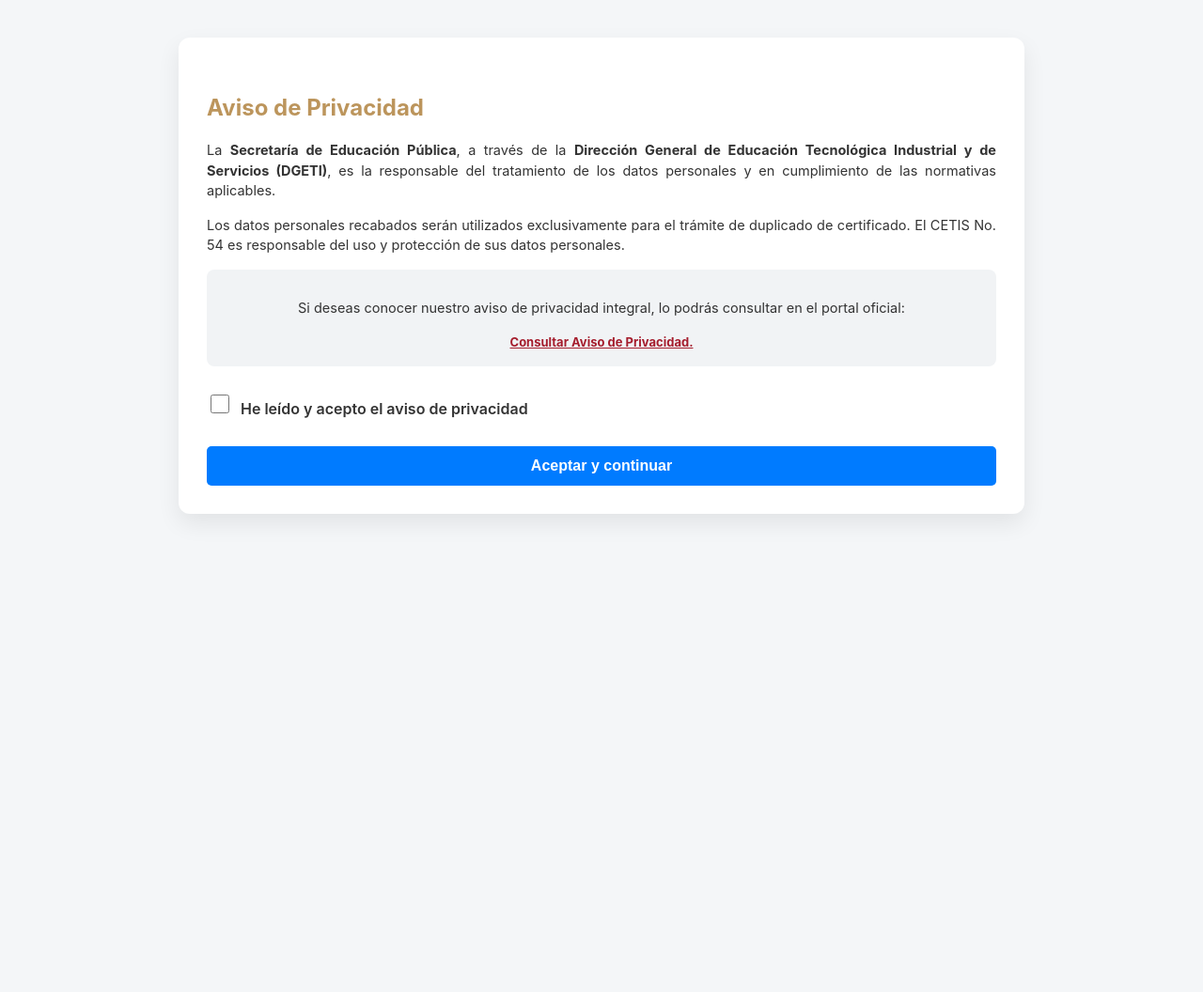
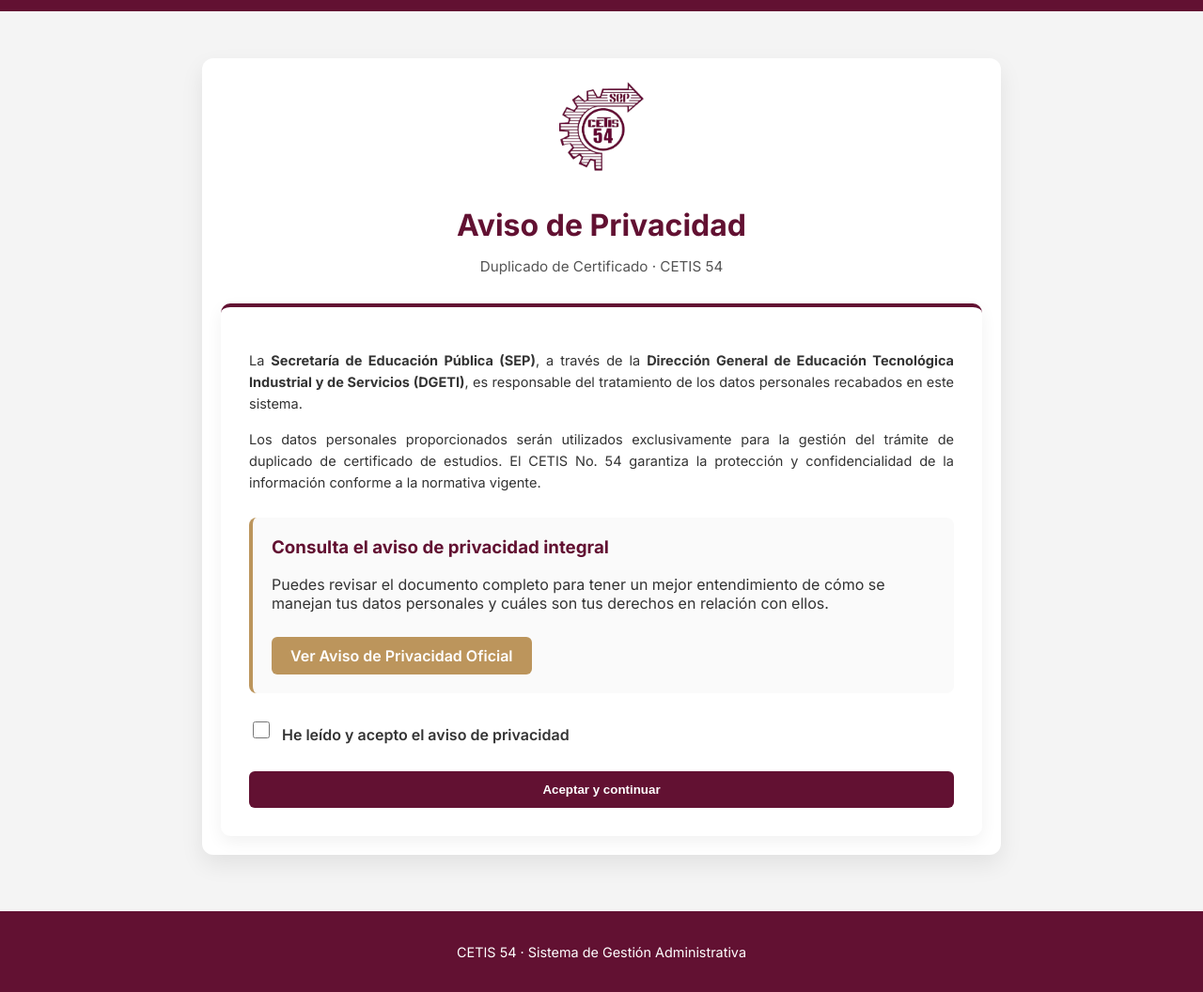
Before and after one commit to YahirArboleya/egresadosCetis54, a Flask app: page /aviso-privacidad in a window 1280 px wide. Shown: the whole page at 94% size. Before the commit the page ends 552 px from the top, so only its background shows below. Run offline with Flask 3, Linux system fonts and the light colour scheme; some libraries are stand-ins or nearby versions.

Commit message:
✨estilos aviso

```diff
--- a/static/css/aviso.css
+++ b/static/css/aviso.css
@@ -1,67 +1,143 @@
-/* Contenedor del texto legal */
+/* ===== FONDO GENERAL ===== */
+body {
+    margin: 0;
+    font-family: 'Inter', sans-serif;
+    background: #f4f4f4;
+}
+
+/* ===== BARRA SUPERIOR ===== */
+.top-bar {
+    height: 12px;
+    background: #621132;
+}
+
+/* ===== CONTENEDOR ===== */
+.container {
+    max-width: 850px;
+    margin: 50px auto;
+    padding: 20px;
+}
+
+/* ===== HEADER ===== */
+.header {
+    text-align: center;
+    margin-bottom: 30px;
+}
+
+.header img {
+    width: 90px;
+    margin-bottom: 10px;
+}
+
+.header h1 {
+    color: #621132;
+    margin-bottom: 5px;
+}
+
+.subtitle {
+    color: #555;
+    font-size: 0.95rem;
+}
+
+/* ===== TARJETA ===== */
+.card {
+    background: white;
+    padding: 30px;
+    border-radius: 10px;
+    box-shadow: 0 6px 18px rgba(0,0,0,0.06);
+    border-top: 4px solid #621132;
+}
+
+/* ===== TEXTO LEGAL ===== */
 .privacy-content {
     font-size: 14.5px;
     color: #333;
-    line-height: 1.5;
+    line-height: 1.6;
     text-align: justify;
     margin-bottom: 25px;
 }
 
+/* ===== CAJA PDF ===== */
 .privacy-link-container {
-    background-color: #f1f3f5;
-    padding: 15px;
+    background-color: #fafafa;
+    padding: 20px;
     border-radius: 8px;
-    margin-top: 15px;
-    text-align: center;
+    margin-bottom: 25px;
+    border-left: 4px solid #BC955C;
 }
 
-.pdf-link {
-    color: #a51d2d; /* Color guinda institucional opcional */
-    font-weight: bold;
-    text-decoration: underline;
-    font-size: 13px;
+.privacy-link-container h3 {
+    margin-top: 0;
+    color: #621132;
 }
 
-/* Alineación del Checkbox */
+/* ===== BOTÓN PDF ===== */
+.btn-pdf {
+    display: inline-block;
+    margin-top: 10px;
+    background: #BC955C;
+    color: white;
+    padding: 10px 20px;
+    border-radius: 6px;
+    text-decoration: none;
+    font-weight: 600;
+    transition: 0.3s ease;
+}
+
+.btn-pdf:hover {
+    background: #a8834f;
+}
+
+/* ===== CHECKBOX ===== */
 .check {
     display: flex;
-    align-items: center; /* Alinea el cuadro con el texto */
-    margin-top: 25px;
+    align-items: center;
+    gap: 10px;
+    font-weight: 600;
     margin-bottom: 20px;
-    font-weight: 600;
     cursor: pointer;
 }
 
 .check input[type="checkbox"] {
-    width: 20px;
-    height: 20px;
-    margin-right: 12px;
-    cursor: pointer;
+    width: 18px;
+    height: 18px;
+    accent-color: #621132;
 }
 
-/* Botón de acción */
+/* ===== BOTÓN PRINCIPAL ===== */
 .btn-primary {
     width: 100%;
     padding: 12px;
-    background-color: #007bff;
+    background: #621132;
     color: white;
     border: none;
-    border-radius: 5px;
-    font-size: 16px;
-    font-weight: bold;
+    border-radius: 6px;
+    font-weight: 600;
     cursor: pointer;
-    transition: background 0.3s;
+    transition: 0.3s ease;
 }
 
 .btn-primary:hover {
-    background-color: #0056b3;
+    background: #4e0f28;
 }
 
-.error {
-    color: #d93025;
-    background: #fce8e6;
-    padding: 10px;
-    border-radius: 4px;
+/* ===== ALERTA ===== */
+.alert {
+    background: #fdecea;
+    color: #a10000;
+    padding: 12px;
+    border-radius: 6px;
     margin-top: 15px;
-    font-size: 14px;
+    font-weight: 600;
+    border-left: 4px solid #a10000;
 }
+
+/* ===== FOOTER ===== */
+.footer {
+    margin-top: 60px;
+    padding: 20px;
+    text-align: center;
+    background: #621132;
+    color: white;
+    font-size: 0.9rem;
+}
--- a/templates/aviso_privacidad.html
+++ b/templates/aviso_privacidad.html
@@ -2,47 +2,81 @@
 <html lang="es">
 <head>
     <meta charset="UTF-8">
-    <title>Aviso de Privacidad - CETIS 54</title>
+    <title>Aviso de Privacidad | CETIS 54</title>
+    <link href="https://fonts.googleapis.com/css2?family=Inter:wght@400;600;700&display=swap" rel="stylesheet">
     <link rel="stylesheet" href="{{ url_for('static', filename='css/base.css') }}">
     <link rel="stylesheet" href="{{ url_for('static', filename='css/aviso.css') }}">
 </head>
 <body>
 
-<div class="box">
-    <h2>Aviso de Privacidad</h2>
+<div class="top-bar"></div>
+
+<div class="container">
+
+    <header class="header">
+        <img src="{{ url_for('static', filename='img/logo.png') }}" alt="Logo CETIS 54">
+        <h1>Aviso de Privacidad</h1>
+        <p class="subtitle">Duplicado de Certificado · CETIS 54</p>
+    </header>
+
+    <div class="card">
 
         <div class="privacy-content">
             <p>
-            La <strong>Secretaría de Educación Pública</strong>, a través de la <strong>Dirección General de Educación Tecnológica Industrial y de Servicios (DGETI)</strong>, es la responsable del tratamiento de los datos personales y en cumplimiento de las normativas aplicables.
+                La <strong>Secretaría de Educación Pública (SEP)</strong>, a través de la
+                <strong>Dirección General de Educación Tecnológica Industrial y de Servicios (DGETI)</strong>,
+                es responsable del tratamiento de los datos personales recabados en este sistema.
             </p>
 
             <p>
-            Los datos personales recabados serán utilizados exclusivamente para el trámite de duplicado de certificado. El CETIS No. 54 es responsable del uso y protección de sus datos personales.
+                Los datos personales proporcionados serán utilizados exclusivamente para la gestión
+                del trámite de duplicado de certificado de estudios. El CETIS No. 54 garantiza la
+                protección y confidencialidad de la información conforme a la normativa vigente.
+            </p>
+        </div>
+
+        <div class="privacy-link-container">
+            <h3>Consulta el aviso de privacidad integral</h3>
+            <p>
+                Puedes revisar el documento completo para tener un mejor entendimiento de cómo se manejan
+                tus datos personales y cuáles son tus derechos en relación con ellos.
             </p>
 
-        <div class="privacy-link-container">
-            <p>Si deseas conocer nuestro aviso de privacidad integral, lo podrás consultar en el portal oficial:</p>
-            <a href="https://uemstis.sep.gob.mx/images/multimediaDgeti/quienesSomos/archivosDescarga/AVISO_DE_PRIVACIDAD_DGETI_2025.pdf" target="_blank" class="pdf-link">
-                Consultar Aviso de Privacidad.
+            <a href="https://uemstis.sep.gob.mx/images/multimediaDgeti/quienesSomos/archivosDescarga/AVISO_DE_PRIVACIDAD_DGETI_2025.pdf"
+               target="_blank"
+               class="btn-pdf">
+                Ver Aviso de Privacidad Oficial
             </a>
-        </div>
         </div>
 
         <form method="POST">
-        <label class="option check">
+
+            <label class="check">
                 <input type="checkbox" name="acepta" required>
-            <span>He leído y acepto el aviso de privacidad</span>
+                He leído y acepto el aviso de privacidad
             </label>
 
-        <button type="submit" class="btn-primary">Aceptar y continuar</button>
+            <button type="submit" class="btn-primary">
+                Aceptar y continuar
+            </button>
+
         </form>
 
         {% with messages = get_flashed_messages() %}
           {% if messages %}
-        <p class="error">{{ messages[0] }}</p>
+            <div class="alert">
+                {{ messages[0] }}
+            </div>
           {% endif %}
         {% endwith %}
+
     </div>
+
+</div>
+
+<footer class="footer">
+    <p>CETIS 54 · Sistema de Gestión Administrativa</p>
+</footer>
 
 </body>
 </html>
```
Lines whose indentation alone changed are shown as unchanged.
